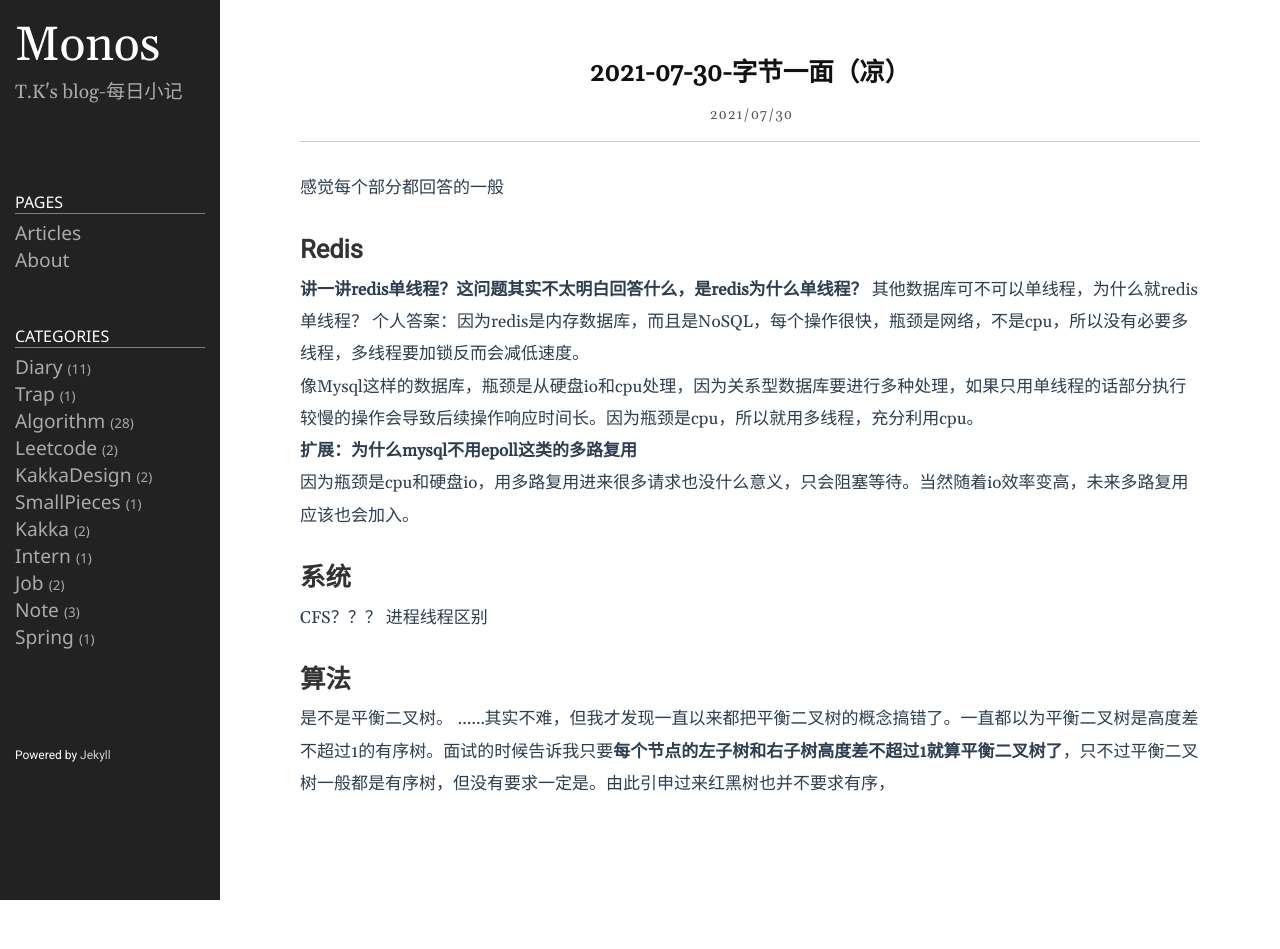
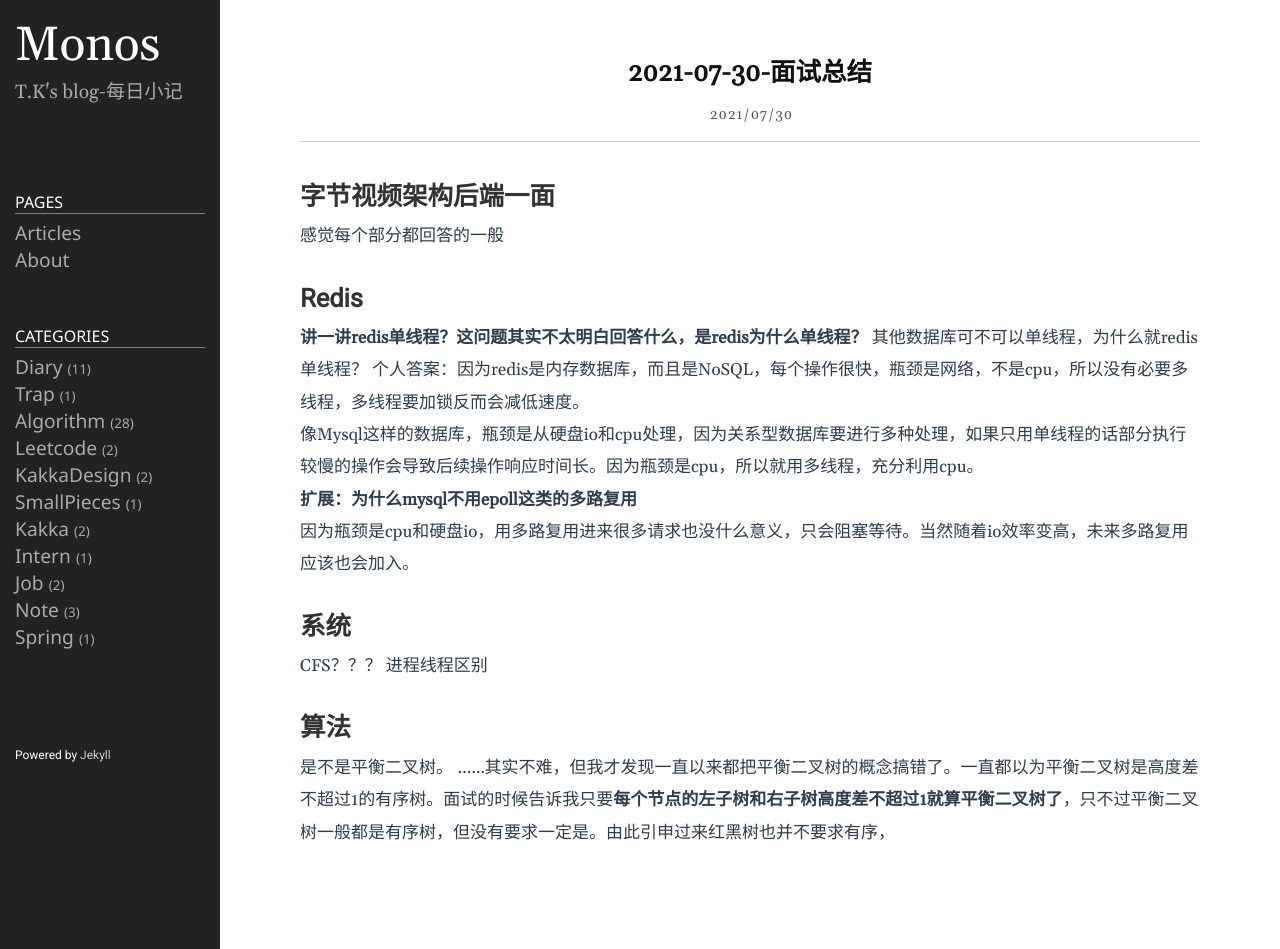
Before and after one commit to Taunk714/Taunk.github.io, a Jekyll site: the page built from _posts/2021-07-30-面试小结.md, in a window 1280 px wide. Built offline with Jekyll 4.4.1, drawn with Linux system fonts in a browser that asks for light colours; before the commit the page ends 900 px from its top, so only the background shows below that.

Commit message:
修改文件: _posts/2021-07-30-面试小结.md

```diff
--- a/_posts/2021-07-30-面试小结.md
+++ b/_posts/2021-07-30-面试小结.md
@@ -1,6 +1,6 @@
 ---
 layout: post
-title: 2021-07-30-字节一面（凉）
+title: 2021-07-30-面试总结
 category: algorithm
 date: Fri Jul 30 2021 16:31:08 GMT+0800
 icon: www
@@ -8,6 +8,7 @@ keywords: algorithm
 image: 1.jpg
 preview: 1
 ---
+# 字节视频架构后端一面
 感觉每个部分都回答的一般
 # Redis
 **讲一讲redis单线程？这问题其实不太明白回答什么，是redis为什么单线程？**
```
